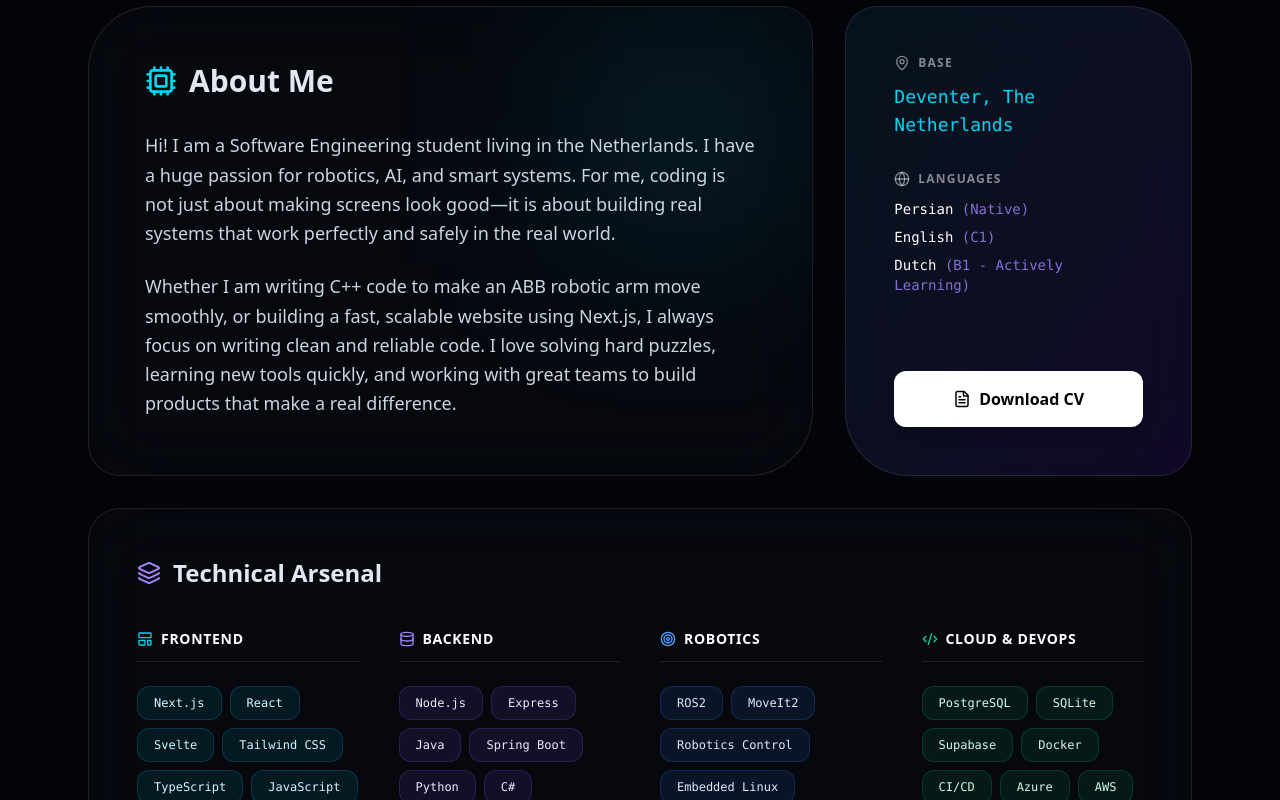
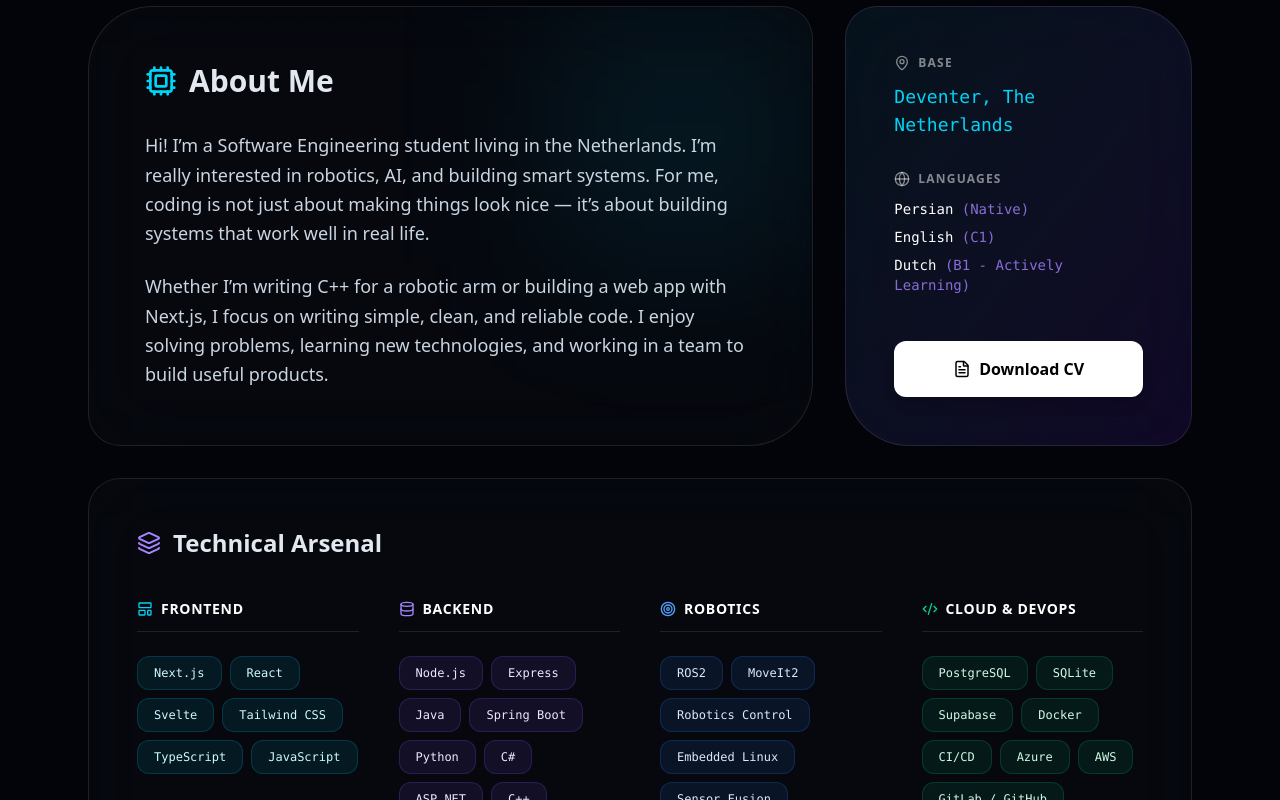
Before and after one commit to kiarashdelavar/kia-portfolio, a Next.js app: page / in a window 1280 px wide. Shown: the part 1120-1920 px from the top of the page. Built offline with nearby package versions, Linux system fonts and the light colour scheme.

Commit message:
updated some description

```diff
--- a/app/page.tsx
+++ b/app/page.tsx
@@ -83,7 +83,7 @@ export default function Portfolio() {
             </h1>
 
             <p className="text-slate-400 text-lg md:text-xl max-w-xl font-light leading-relaxed">
-              Hi, I am <strong className="text-white">Kiarash Delavar</strong>. I connect software with the physical world. From coding robot movements to building AI web platforms, I turn complex math into clean, working code.
+              Hi, I am <strong className="text-white">Kiarash Delavar</strong>. I like building software that solves real problems.From programming robots to creating AI web apps, I turn ideas into clean and working code.
             </p>
 
             <div className="flex flex-wrap gap-5 pt-4">
@@ -146,10 +146,10 @@ export default function Portfolio() {
 
             <div className="space-y-6 text-slate-300 text-lg font-light leading-relaxed relative z-10">
               <p>
-                Hi! I am a Software Engineering student living in the Netherlands. I have a huge passion for robotics, AI, and smart systems. For me, coding is not just about making screens look good—it is about building real systems that work perfectly and safely in the real world.
+                Hi! I’m a Software Engineering student living in the Netherlands. I’m really interested in robotics, AI, and building smart systems. For me, coding is not just about making things look nice — it’s about building systems that work well in real life.
               </p>
               <p>
-                Whether I am writing C++ code to make an ABB robotic arm move smoothly, or building a fast, scalable website using Next.js, I always focus on writing clean and reliable code. I love solving hard puzzles, learning new tools quickly, and working with great teams to build products that make a real difference.
+            Whether I’m writing C++ for a robotic arm or building a web app with Next.js, I focus on writing simple, clean, and reliable code. I enjoy solving problems, learning new technologies, and working in a team to build useful products.
               </p>
             </div>
           </motion.div>
@@ -427,7 +427,7 @@ export default function Portfolio() {
 
             <h3 className="text-5xl md:text-6xl font-black tracking-tighter text-white">Let&apos;s talk.</h3>
             <p className="text-slate-400 text-lg leading-relaxed mb-8">
-              Whether you have a project idea, want to discuss an internship, or just want to say hello, feel free to reach out.
+              If you have a project idea, an internship opportunity, or just want to connect, feel free to message me. I’m always open to new ideas and collaborations.
             </p>
 
             <div className="space-y-4">
```
